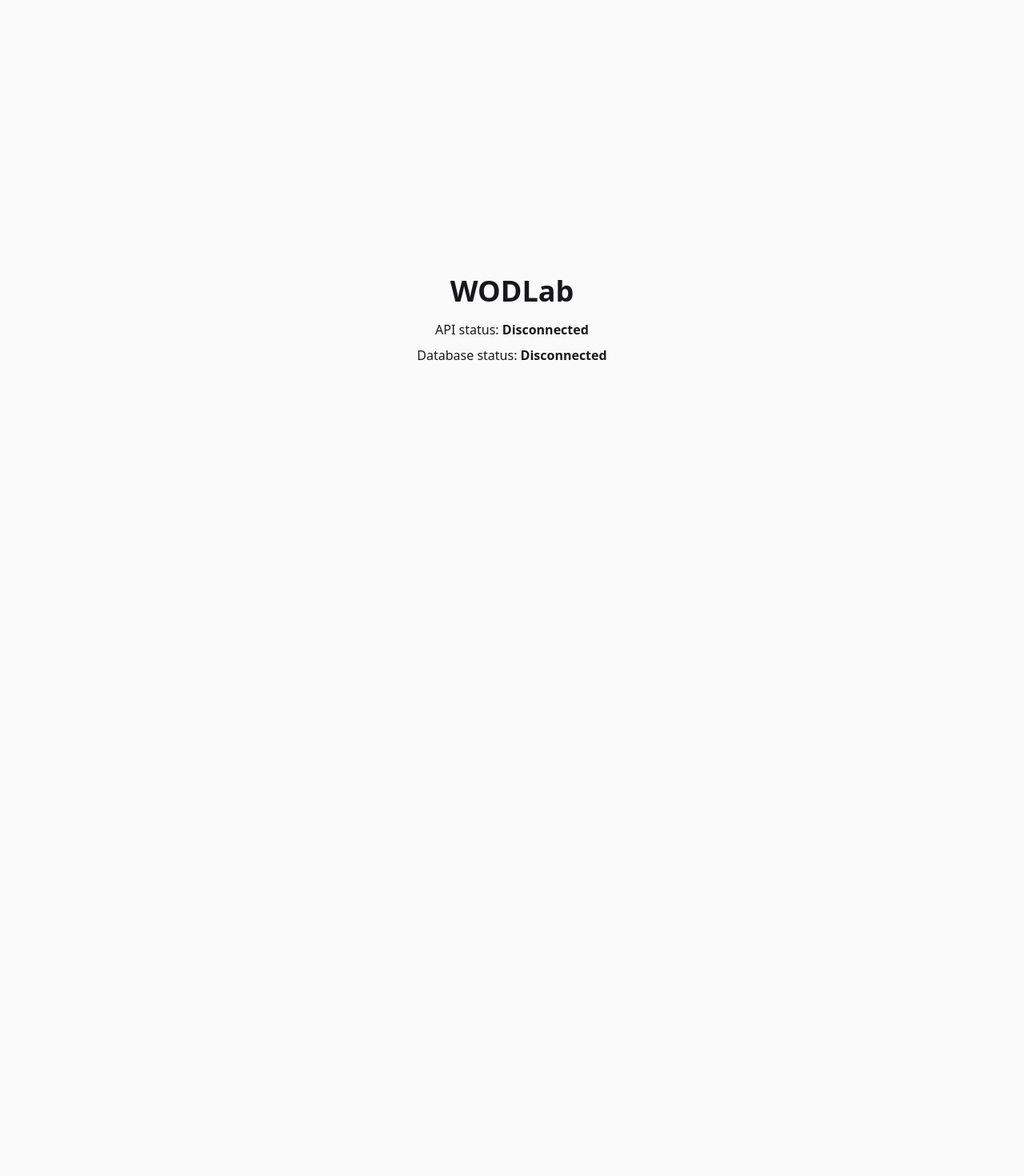
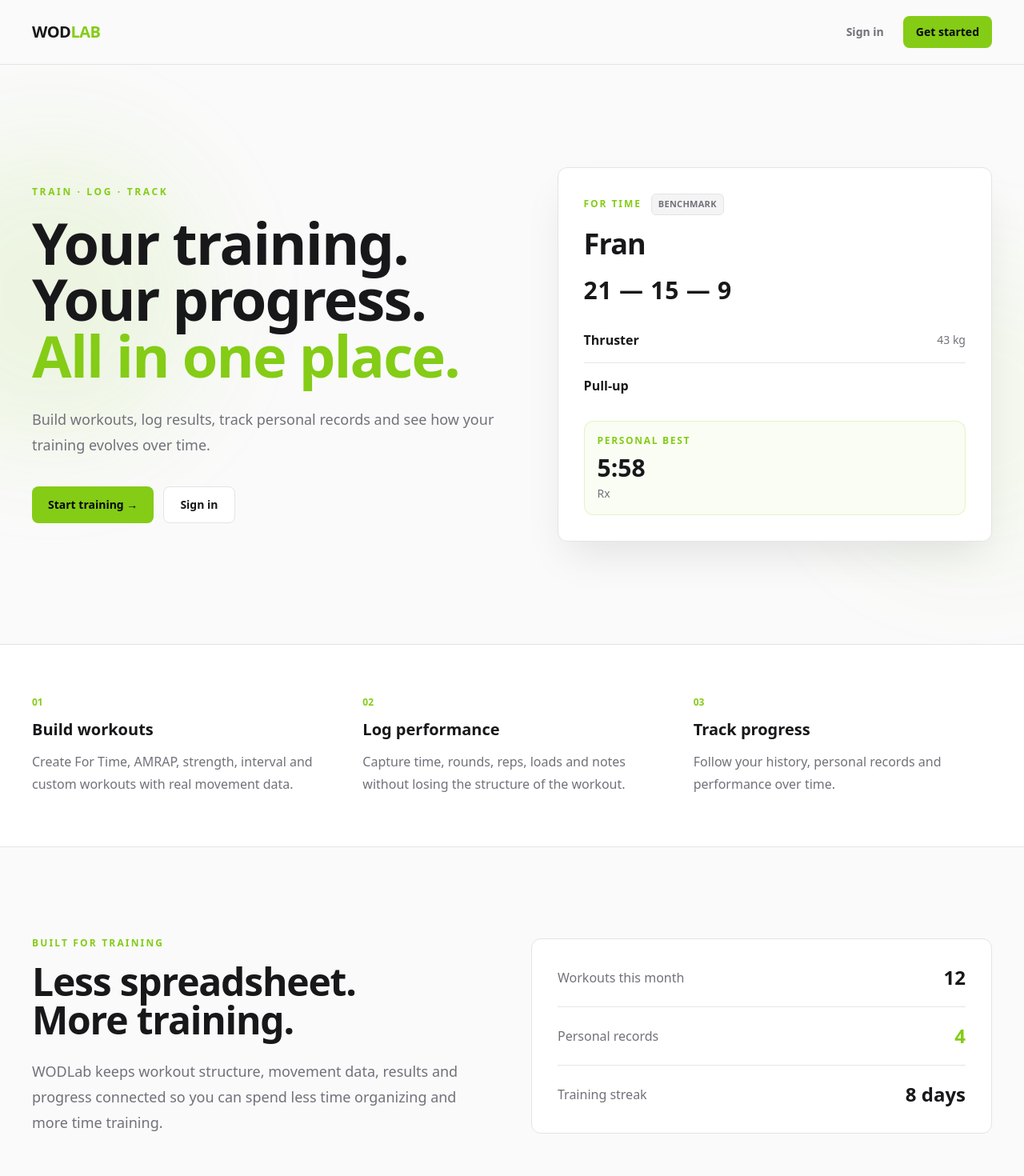
Before and after one commit to emilce-code/wodlab, a Next.js app in the folder apps/web/: page / in a window 1280 px wide. Shown: the top 1470 px of the page at 80% size. Before the commit the page ends 800 px from the top, so only its background shows below. Built offline with nearby package versions, Linux system fonts and the light colour scheme; no server answers.

Commit message:
feat: add authentication experience and landing page

```diff
--- a/apps/web/app/page.tsx
+++ b/apps/web/app/page.tsx
@@ -1,59 +1,313 @@
-type HealthResponse = {
-  status: string;
-  database: string;
-};
+import Link from 'next/link';
 
-async function getApiHealth(): Promise<HealthResponse | null> {
-  const apiUrl = process.env.API_URL;
+import Badge from '@/components/ui/Badge';
+import Card from '@/components/ui/Card';
 
-  if (!apiUrl) {
-    console.error('API_URL is not configured');
-    return null;
-  }
+export default function LandingPage() {
+  return (
+    <main className="min-h-screen bg-background text-foreground">
+      <header className="border-b border-border">
+        <div className="mx-auto flex max-w-7xl items-center justify-between px-5 py-5 sm:px-8 lg:px-10">
+          <Link
+            href="/"
+            className="text-xl font-black tracking-tight"
+          >
+            WOD<span className="text-accent">LAB</span>
+          </Link>
 
-  try {
-    const response = await fetch(`${apiUrl}/health`, {
-      cache: 'no-store',
-    });
+          <div className="flex items-center gap-3">
+            <Link
+              href="/login"
+              className="rounded-lg px-3 py-2 text-sm font-semibold text-muted transition hover:text-foreground"
+            >
+              Sign in
+            </Link>
 
-    if (!response.ok) {
-      return null;
-    }
+            <Link
+              href="/register"
+              className="rounded-lg bg-accent px-4 py-2.5 text-sm font-semibold text-accent-foreground transition hover:bg-accent-strong"
+            >
+              Get started
+            </Link>
+          </div>
+        </div>
+      </header>
 
-    return (await response.json()) as HealthResponse;
-  } catch (error) {
-    console.error('Unable to connect to API:', error);
-    return null;
-  }
-}
+      <section className="relative overflow-hidden">
+        <div
+          aria-hidden="true"
+          className="pointer-events-none absolute -left-32 top-24 h-96 w-96 rounded-full bg-accent/10 blur-3xl"
+        />
 
-export default async function Home() {
-  const health = await getApiHealth();
+        <div
+          aria-hidden="true"
+          className="pointer-events-none absolute -right-32 top-1/3 h-96 w-96 rounded-full bg-accent/5 blur-3xl"
+        />
 
-  const isApiConnected = health?.status === 'ok';
-  const isDatabaseConnected = health?.database === 'connected';
+        <div className="relative mx-auto grid max-w-7xl gap-14 px-5 py-20 sm:px-8 sm:py-28 lg:grid-cols-[1.05fr_0.95fr] lg:items-center lg:px-10 lg:py-32">
+          <div>
+            <p className="text-xs font-semibold uppercase tracking-[0.22em] text-accent">
+              Train · Log · Track
+            </p>
 
-  return (
-    <main className="flex min-h-screen items-center justify-center">
-      <div className="text-center">
-        <h1 className="text-4xl font-bold">WODLab</h1>
+            <h1 className="mt-5 max-w-3xl text-5xl font-black leading-[0.98] tracking-tight sm:text-6xl lg:text-7xl">
+              Your training.
+              <br />
+              Your progress.
+              <br />
+              <span className="text-accent">
+                All in one place.
+              </span>
+            </h1>
 
-        <div className="mt-4 space-y-2">
+            <p className="mt-7 max-w-2xl text-lg leading-8 text-muted">
+              Build workouts, log results, track personal
+              records and see how your training evolves over
+              time.
+            </p>
+
+            <div className="mt-9 flex flex-col gap-3 sm:flex-row">
+              <Link
+                href="/register"
+                className="inline-flex items-center justify-center rounded-lg bg-accent px-5 py-3 text-sm font-semibold text-accent-foreground transition hover:bg-accent-strong"
+              >
+                Start training →
+              </Link>
+
+              <Link
+                href="/login"
+                className="inline-flex items-center justify-center rounded-lg border border-border bg-surface px-5 py-3 text-sm font-semibold text-foreground transition hover:bg-surface-elevated"
+              >
+                Sign in
+              </Link>
+            </div>
+          </div>
+
+          <div>
+            <Card className="overflow-hidden shadow-2xl shadow-black/10">
+              <div className="p-6 sm:p-8">
+                <div className="flex flex-wrap items-center gap-3">
+                  <p className="text-xs font-semibold uppercase tracking-[0.16em] text-accent">
+                    For Time
+                  </p>
+
+                  <Badge>
+                    Benchmark
+                  </Badge>
+                </div>
+
+                <h2 className="mt-4 text-4xl font-black tracking-tight">
+                  Fran
+                </h2>
+
+                <p className="mt-5 text-3xl font-black tracking-wide">
+                  21 — 15 — 9
+                </p>
+
+                <div className="mt-8 space-y-4">
+                  <WorkoutLine
+                    name="Thruster"
+                    value="43 kg"
+                  />
+
+                  <WorkoutLine
+                    name="Pull-up"
+                  />
+                </div>
+
+                <div className="mt-8 rounded-xl border border-accent/20 bg-accent/5 p-4">
+                  <p className="text-xs font-semibold uppercase tracking-[0.14em] text-accent">
+                    Personal best
+                  </p>
+
+                  <p className="mt-2 text-3xl font-black">
+                    5:58
+                  </p>
+
+                  <p className="mt-1 text-sm text-muted">
+                    Rx
+                  </p>
+                </div>
+              </div>
+            </Card>
+          </div>
+        </div>
+      </section>
+
+      <section className="border-y border-border bg-surface">
+        <div className="mx-auto max-w-7xl px-5 py-16 sm:px-8 lg:px-10">
+          <div className="grid gap-10 md:grid-cols-3">
+            <Feature
+              number="01"
+              title="Build workouts"
+              description="Create For Time, AMRAP, strength, interval and custom workouts with real movement data."
+            />
+
+            <Feature
+              number="02"
+              title="Log performance"
+              description="Capture time, rounds, reps, loads and notes without losing the structure of the workout."
+            />
+
+            <Feature
+              number="03"
+              title="Track progress"
+              description="Follow your history, personal records and performance over time."
+            />
+          </div>
+        </div>
+      </section>
+
+      <section className="mx-auto max-w-7xl px-5 py-20 sm:px-8 lg:px-10 lg:py-28">
+        <div className="grid gap-12 lg:grid-cols-2 lg:items-center">
+          <div>
+            <p className="text-xs font-semibold uppercase tracking-[0.18em] text-accent">
+              Built for training
+            </p>
+
+            <h2 className="mt-4 text-4xl font-black tracking-tight sm:text-5xl">
+              Less spreadsheet.
+              <br />
+              More training.
+            </h2>
+
+            <p className="mt-6 max-w-xl text-lg leading-8 text-muted">
+              WODLab keeps workout structure, movement data,
+              results and progress connected so you can spend
+              less time organizing and more time training.
+            </p>
+          </div>
+
+          <Card className="p-6 sm:p-8">
+            <div className="space-y-5">
+              <StatRow
+                label="Workouts this month"
+                value="12"
+              />
+              <StatRow
+                label="Personal records"
+                value="4"
+                accent
+              />
+              <StatRow
+                label="Training streak"
+                value="8 days"
+              />
+            </div>
+          </Card>
+        </div>
+      </section>
+
+      <section className="border-t border-border">
+        <div className="mx-auto max-w-5xl px-5 py-20 text-center sm:px-8">
+          <p className="text-xs font-semibold uppercase tracking-[0.18em] text-accent">
+            Ready?
+          </p>
+
+          <h2 className="mt-4 text-4xl font-black tracking-tight sm:text-5xl">
+            Start tracking the work you&apos;re already doing.
+          </h2>
+
+          <p className="mx-auto mt-5 max-w-2xl text-muted">
+            Create your account and start building your
+            training history.
+          </p>
+
+          <Link
+            href="/register"
+            className="mt-8 inline-flex items-center justify-center rounded-lg bg-accent px-6 py-3 text-sm font-semibold text-accent-foreground transition hover:bg-accent-strong"
+          >
+            Create your WODLab account →
+          </Link>
+        </div>
+      </section>
+
+      <footer className="border-t border-border">
+        <div className="mx-auto flex max-w-7xl flex-col gap-3 px-5 py-6 text-sm text-muted sm:flex-row sm:items-center sm:justify-between sm:px-8 lg:px-10">
           <p>
-            API status:{' '}
-            <strong>
-              {isApiConnected ? 'Connected' : 'Disconnected'}
-            </strong>
+            WOD<span className="text-accent">LAB</span>
           </p>
 
           <p>
-            Database status:{' '}
-            <strong>
-              {isDatabaseConnected ? 'Connected' : 'Disconnected'}
-            </strong>
+            Train. Log. Track.
           </p>
         </div>
-      </div>
+      </footer>
     </main>
   );
 }
+
+function WorkoutLine({
+  name,
+  value,
+}: {
+  name: string;
+  value?: string;
+}) {
+  return (
+    <div className="flex items-center justify-between gap-4 border-b border-border pb-4 last:border-b-0 last:pb-0">
+      <span className="font-semibold">
+        {name}
+      </span>
+
+      {value && (
+        <span className="text-sm text-muted">
+          {value}
+        </span>
+      )}
+    </div>
+  );
+}
+
+function Feature({
+  number,
+  title,
+  description,
+}: {
+  number: string;
+  title: string;
+  description: string;
+}) {
+  return (
+    <div>
+      <p className="text-xs font-black text-accent">
+        {number}
+      </p>
+
+      <h3 className="mt-3 text-xl font-bold">
+        {title}
+      </h3>
+
+      <p className="mt-3 leading-7 text-muted">
+        {description}
+      </p>
+    </div>
+  );
+}
+
+function StatRow({
+  label,
+  value,
+  accent = false,
+}: {
+  label: string;
+  value: string;
+  accent?: boolean;
+}) {
+  return (
+    <div className="flex items-center justify-between gap-6 border-b border-border pb-5 last:border-b-0 last:pb-0">
+      <span className="text-muted">
+        {label}
+      </span>
+
+      <span
+        className={[
+          'text-2xl font-black',
+          accent ? 'text-accent' : '',
+        ].join(' ')}
+      >
+        {value}
+      </span>
+    </div>
+  );
+}
```
